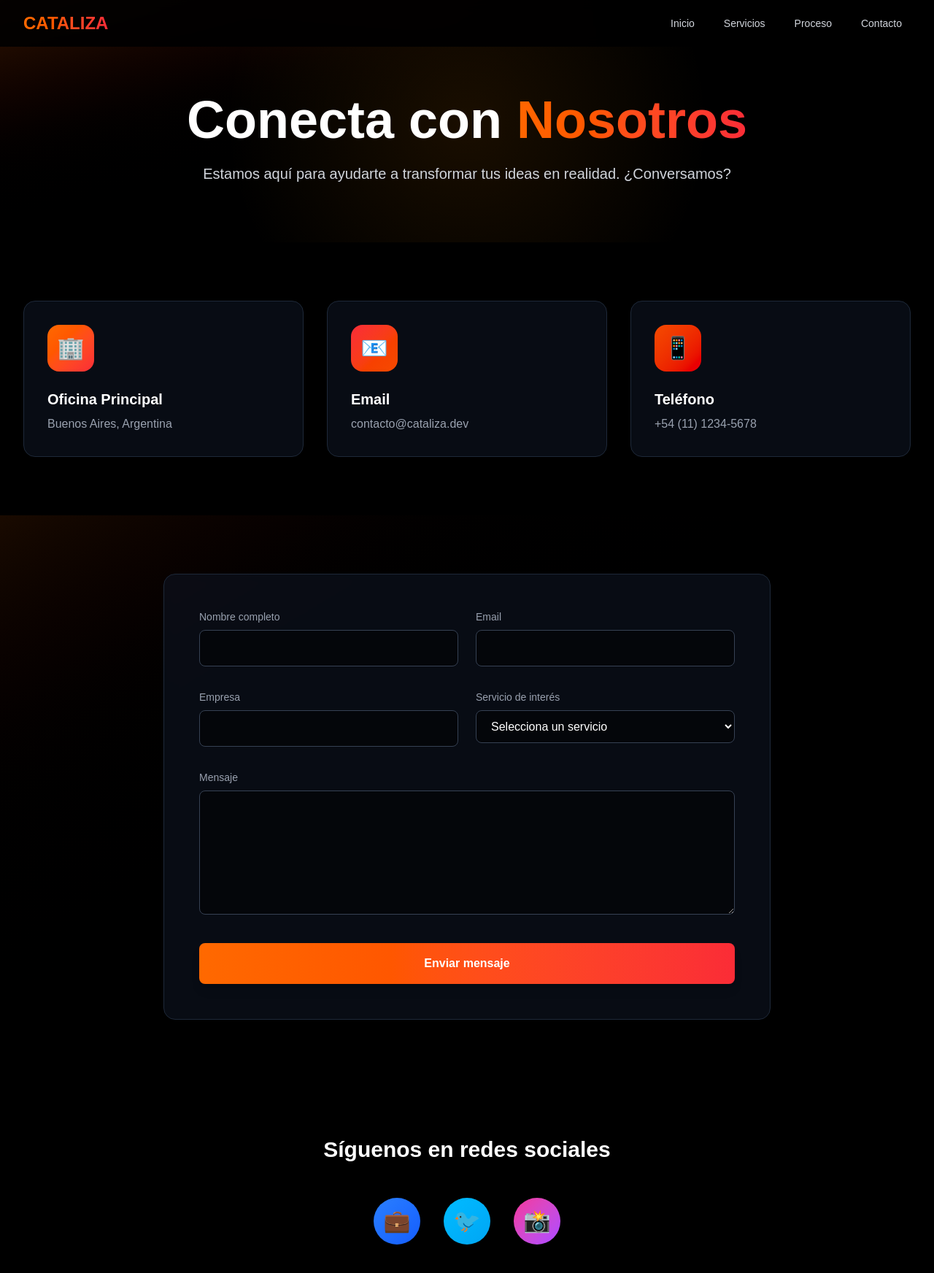
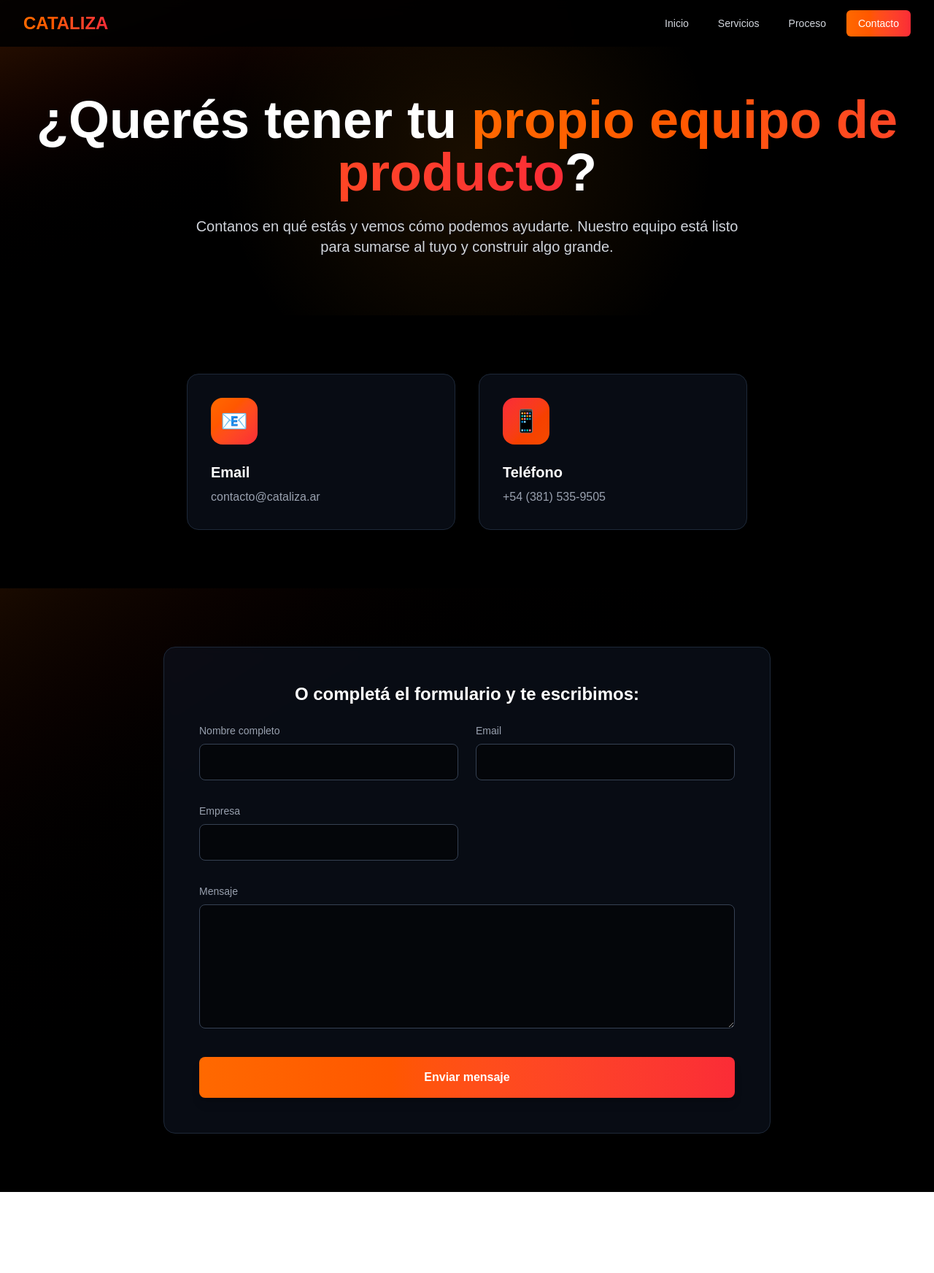
Before and after one commit to santiagoisra/cataliza, a Next.js app: page /contacto in a window 1280 px wide. Shown: the top 1744 px of the page at 73% size. After the commit the page ends 1633 px from the top, so only its background shows below. Built offline with nearby package versions, Linux system fonts and the light colour scheme.

Commit message:
agrega cambios en contacto

```diff
--- a/src/app/contacto/page.tsx
+++ b/src/app/contacto/page.tsx
@@ -6,43 +6,16 @@ import Navbar from '@/components/Navbar';
 
 const infoContacto = [
   {
-    titulo: "Oficina Principal",
-    descripcion: "Buenos Aires, Argentina",
-    icono: "🏢",
+    titulo: "Email",
+    descripcion: "contacto@cataliza.ar",
+    icono: "📧",
     color: "from-orange-500 to-red-500"
   },
   {
-    titulo: "Email",
-    descripcion: "contacto@cataliza.dev",
-    icono: "📧",
+    titulo: "Teléfono",
+    descripcion: "+54 (381) 535-9505",
+    icono: "📱",
     color: "from-red-500 to-orange-600"
-  },
-  {
-    titulo: "Teléfono",
-    descripcion: "+54 (11) 1234-5678",
-    icono: "📱",
-    color: "from-orange-600 to-red-600"
-  }
-];
-
-const redesSociales = [
-  {
-    nombre: "LinkedIn",
-    url: "#",
-    icono: "💼",
-    color: "from-blue-500 to-blue-600"
-  },
-  {
-    nombre: "Twitter",
-    url: "#",
-    icono: "🐦",
-    color: "from-sky-400 to-sky-500"
-  },
-  {
-    nombre: "Instagram",
-    url: "#",
-    icono: "📸",
-    color: "from-pink-500 to-purple-500"
   }
 ];
 
@@ -51,7 +24,6 @@ export default function Contacto() {
     nombre: '',
     email: '',
     empresa: '',
-    servicio: '',
     mensaje: ''
   });
 
@@ -85,14 +57,15 @@ export default function Contacto() {
             className="text-center"
           >
             <h1 className="text-4xl sm:text-6xl lg:text-7xl font-bold text-white mb-6">
-              Conecta con
+              ¿Querés tener tu
               <span className="bg-gradient-to-r from-orange-500 to-red-500 bg-clip-text text-transparent">
-                {" "}Nosotros
+                {" "}propio equipo de producto
               </span>
+              ?
             </h1>
             <p className="text-lg sm:text-xl text-gray-300 max-w-3xl mx-auto">
-              Estamos aquí para ayudarte a transformar tus ideas en realidad.
-              ¿Conversamos?
+              Contanos en qué estás y vemos cómo podemos ayudarte. Nuestro equipo está listo
+              para sumarse al tuyo y construir algo grande.
             </p>
           </motion.div>
         </div>
@@ -100,8 +73,8 @@ export default function Contacto() {
 
       {/* Información de Contacto */}
       <section className="py-20">
-        <div className="max-w-7xl mx-auto px-4 sm:px-6 lg:px-8">
-          <div className="grid grid-cols-1 md:grid-cols-3 gap-8">
+        <div className="max-w-5xl mx-auto px-4 sm:px-6 lg:px-8">
+          <div className="grid grid-cols-1 md:grid-cols-2 gap-8 max-w-3xl mx-auto">
             {infoContacto.map((info, index) => (
               <motion.div
                 key={index}
@@ -136,6 +109,7 @@ export default function Contacto() {
             viewport={{ once: true }}
             className="bg-gray-900/50 p-8 sm:p-12 rounded-2xl border border-gray-800 backdrop-blur-sm"
           >
+            <h2 className="text-2xl font-bold text-white mb-6 text-center">O completá el formulario y te escribimos:</h2>
             <form onSubmit={handleSubmit} className="space-y-8">
               <div className="grid grid-cols-1 sm:grid-cols-2 gap-6">
                 <motion.div
@@ -189,26 +163,6 @@ export default function Contacto() {
                     onChange={(e) => setFormState({...formState, empresa: e.target.value})}
                   />
                 </motion.div>
-
-                <motion.div
-                  initial={{ opacity: 0, x: 20 }}
-                  whileInView={{ opacity: 1, x: 0 }}
-                  viewport={{ once: true }}
-                >
-                  <label className="block text-sm font-medium text-gray-400 mb-2">
-                    Servicio de interés
-                  </label>
-                  <select
-                    className="w-full px-4 py-3 bg-black/50 border border-gray-700 rounded-lg focus:ring-2 focus:ring-orange-500 focus:border-transparent text-white"
-                    value={formState.servicio}
-                    onChange={(e) => setFormState({...formState, servicio: e.target.value})}
-                  >
-                    <option value="">Selecciona un servicio</option>
-                    <option value="consultoria">Consultoría Estratégica</option>
-                    <option value="diseno">Diseño UX/UI</option>
-                    <option value="desarrollo">Desarrollo de Productos</option>
-                  </select>
-                </motion.div>
               </div>
 
               <motion.div
@@ -249,39 +203,6 @@ export default function Contacto() {
           </motion.div>
         </div>
       </section>
-
-      {/* Redes Sociales */}
-      <section className="py-20">
-        <div className="max-w-7xl mx-auto px-4 sm:px-6 lg:px-8 text-center">
-          <motion.h2
-            initial={{ opacity: 0, y: 20 }}
-            whileInView={{ opacity: 1, y: 0 }}
-            viewport={{ once: true }}
-            className="text-3xl font-bold text-white mb-12"
-          >
-            Síguenos en redes sociales
-          </motion.h2>
-
-          <div className="flex justify-center space-x-8">
-            {redesSociales.map((red, index) => (
-              <motion.a
-                key={index}
-                href={red.url}
-                target="_blank"
-                rel="noopener noreferrer"
-                initial={{ opacity: 0, y: 20 }}
-                whileInView={{ opacity: 1, y: 0 }}
-                viewport={{ once: true }}
-                transition={{ delay: index * 0.1 }}
-                whileHover={{ scale: 1.2 }}
-                className={`w-16 h-16 rounded-full bg-gradient-to-br ${red.color} flex items-center justify-center text-3xl shadow-lg`}
-              >
-                {red.icono}
-              </motion.a>
-            ))}
-          </div>
-        </div>
-      </section>
     </main>
   );
 }
--- a/src/components/Navbar.tsx
+++ b/src/components/Navbar.tsx
@@ -23,7 +23,7 @@ const Navbar = () => {
               <NavLink href="/">Inicio</NavLink>
               <NavLink href="/servicios">Servicios</NavLink>
               <NavLink href="/proceso">Proceso</NavLink>
-              <NavLink href="/contacto">Contacto</NavLink>
+              <NavLinkCTA href="/contacto">Contacto</NavLinkCTA>
             </div>
           </div>
 
@@ -62,7 +62,7 @@ const Navbar = () => {
           <MobileNavLink href="/">Inicio</MobileNavLink>
           <MobileNavLink href="/servicios">Servicios</MobileNavLink>
           <MobileNavLink href="/proceso">Proceso</MobileNavLink>
-          <MobileNavLink href="/contacto">Contacto</MobileNavLink>
+          <MobileNavLinkCTA href="/contacto">Contacto</MobileNavLinkCTA>
         </div>
       </motion.div>
     </nav>
@@ -87,4 +87,22 @@ const MobileNavLink = ({ href, children }: { href: string; children: React.React
   </Link>
 );
 
+const NavLinkCTA = ({ href, children }: { href: string; children: React.ReactNode }) => (
+  <Link
+    href={href}
+    className="bg-gradient-to-r from-orange-500 to-red-500 text-white px-4 py-2 rounded-md text-sm font-medium hover:shadow-lg hover:shadow-orange-500/20 transition-all"
+  >
+    {children}
+  </Link>
+);
+
+const MobileNavLinkCTA = ({ href, children }: { href: string; children: React.ReactNode }) => (
+  <Link
+    href={href}
+    className="bg-gradient-to-r from-orange-500 to-red-500 text-white block px-3 py-2 rounded-md text-base font-medium hover:shadow-lg hover:shadow-orange-500/20 transition-all"
+  >
+    {children}
+  </Link>
+);
+
 export default Navbar;
```
